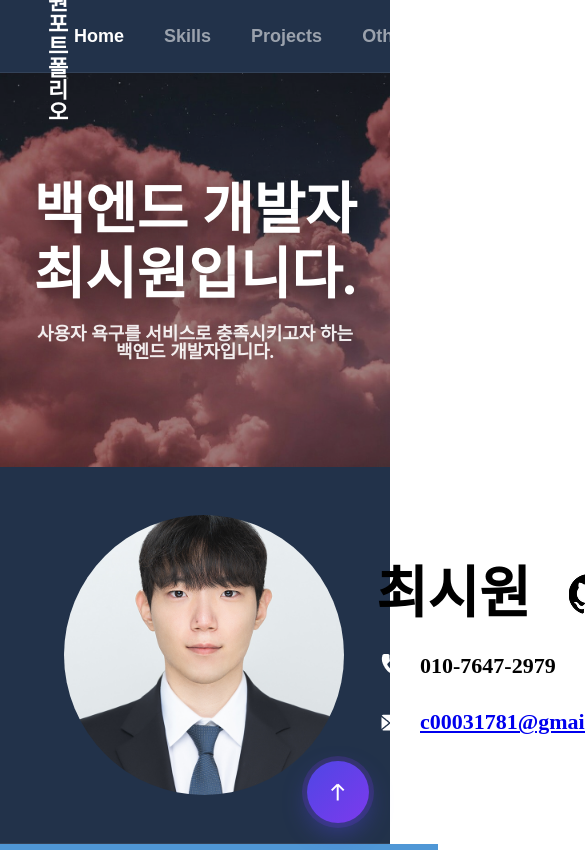
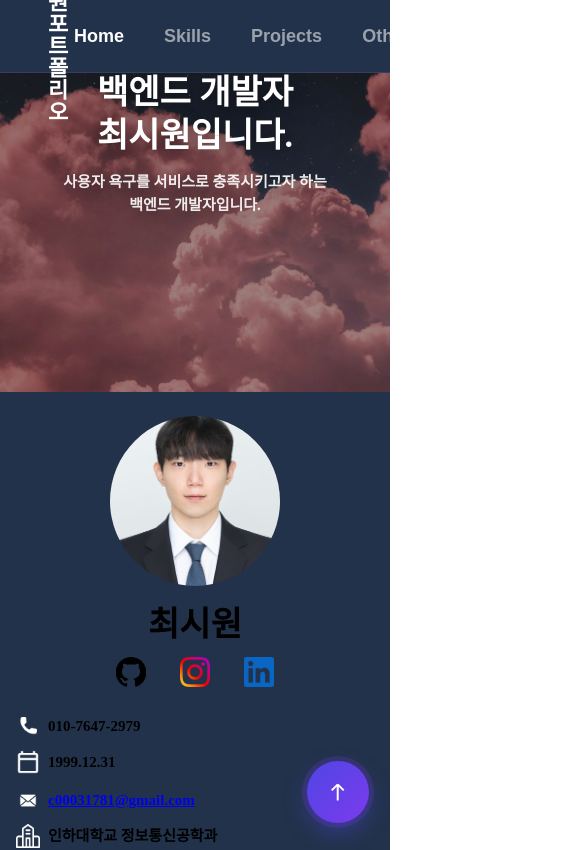
Before and after one commit to Siwon-Choi/test-temp, a React (Vite) app: page / in a window 390 px wide. Shown: the top 850 px of the page, 585 px wide, since content can reach past the window. Built offline with nearby package versions, Linux system fonts and the light colour scheme; no server answers; the database is empty.

Commit message:
feat: 홈 화면 모바일·태블릿·PC 반응형 레이아웃 적용

```diff
--- a/src/App.module.css
+++ b/src/App.module.css
@@ -11,3 +11,10 @@ section {
 .homeSection{
   height: calc(100vh - 72px);
 }
+
+@media (max-width: 1023px) {
+  .homeSection {
+    height: auto;
+    min-height: calc(100vh - 72px);
+  }
+}
--- a/src/components/Home/Home.module.css
+++ b/src/components/Home/Home.module.css
@@ -1,5 +1,6 @@
 .home {
   height: calc(100vh - 72px);
+  min-height: 680px;
   display: flex;
   flex-direction: column;
 }
@@ -158,3 +159,147 @@
 }
 
 .infoItem span { word-break: keep-all; }
+
+@media (max-width: 1279px) {
+  .home {
+    min-height: 760px;
+  }
+
+  .bottom {
+    padding: 36px 40px;
+    gap: 28px;
+  }
+
+  .avatar {
+    width: 230px;
+  }
+
+  .title {
+    font-size: 48px;
+  }
+
+  .subtitle {
+    font-size: 16px;
+  }
+
+  .name {
+    font-size: 44px;
+  }
+
+  .infoItem {
+    font-size: 18px;
+  }
+}
+
+@media (max-width: 1023px) {
+  .home {
+    height: auto;
+    min-height: calc(100vh - 72px);
+  }
+
+  .hero {
+    min-height: 360px;
+  }
+
+  .bottom {
+    grid-template-columns: 1fr;
+    justify-items: center;
+    text-align: center;
+    padding: 32px 28px 40px;
+  }
+
+  .bottomRight {
+    width: 100%;
+    max-width: 720px;
+    align-items: center;
+    gap: 24px;
+  }
+
+  .profileHeader {
+    flex-direction: column;
+    gap: 12px;
+  }
+
+  .name {
+    font-size: 40px;
+  }
+
+  .infoRow {
+    width: 100%;
+    gap: 20px;
+  }
+
+  .infoItem {
+    justify-content: center;
+    font-size: 17px;
+  }
+}
+
+@media (max-width: 767px) {
+  .home {
+    min-height: auto;
+  }
+
+  .hero {
+    min-height: 320px;
+  }
+
+  .content {
+    padding: 0 16px;
+  }
+
+  .title {
+    font-size: 34px;
+    line-height: 1.25;
+  }
+
+  .subtitle {
+    margin-top: 14px;
+    font-size: 15px;
+    line-height: 1.5;
+  }
+
+  .bottom {
+    gap: 22px;
+    padding: 24px 16px 32px;
+  }
+
+  .avatar {
+    width: 170px;
+  }
+
+  .name {
+    font-size: 34px;
+  }
+
+  .profileInfo {
+    width: 100%;
+    gap: 14px;
+  }
+
+  .infoRow {
+    grid-template-columns: 1fr;
+    gap: 12px;
+  }
+
+  .infoItem {
+    justify-content: flex-start;
+    font-size: 15px;
+    gap: 8px;
+  }
+
+  .infoItem img {
+    width: 24px;
+    height: 24px;
+  }
+
+  .linkBtn {
+    height: 36px;
+    padding: 0 10px;
+  }
+
+  .linkBtn img {
+    width: 30px;
+    height: 30px;
+  }
+}
```
